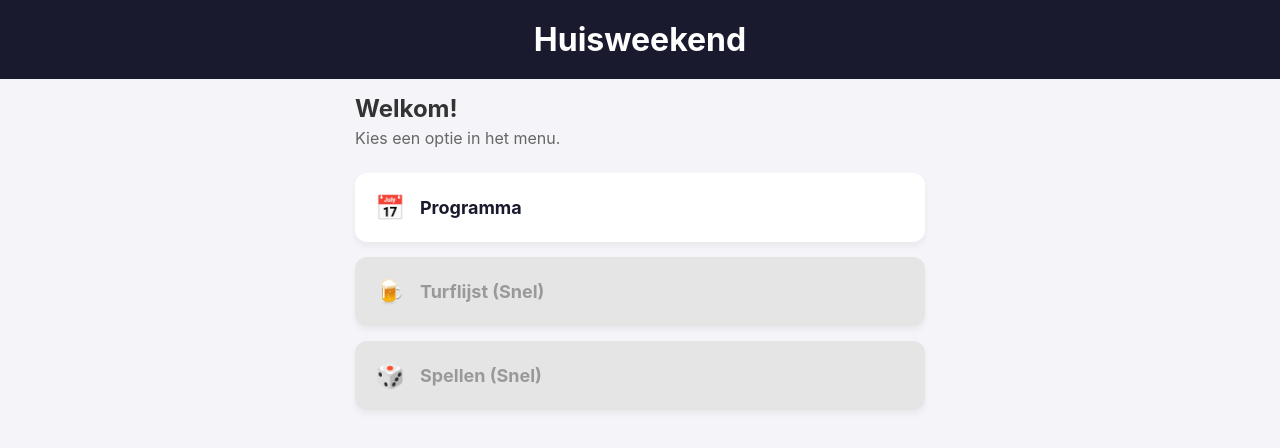
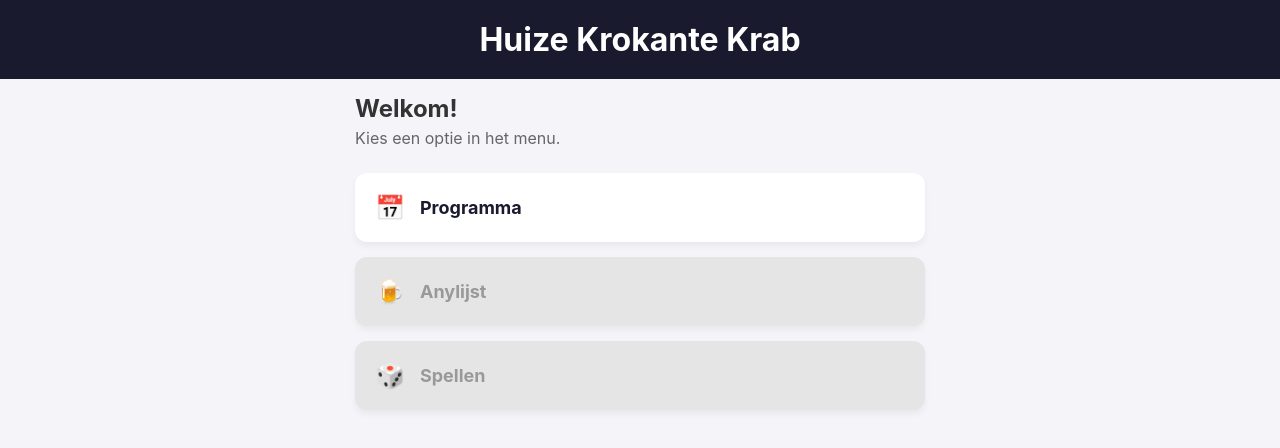
Before and after one commit to nielsvandergoot-sudo/huizekrokantekrab, a plain HTML site: page index.html in a window 1280 px wide. Drawn offline with Linux system fonts and the light colour scheme.

Commit message:
added functionalies

```diff
--- a/index.html
+++ b/index.html
@@ -3,19 +3,19 @@
 <head>
     <meta charset="UTF-8">
     <meta name="viewport" content="width=device-width, initial-scale=1.0, maximum-scale=1.0, user-scalable=no">
-    <title>Huisweekend</title>
+    <title>Huize Krokante Krab</title>
 
     <link rel="manifest" href="manifest.json">
     <meta name="apple-mobile-web-app-capable" content="yes">
     <meta name="apple-mobile-web-app-status-bar-style" content="black-translucent">
-    <meta name="apple-mobile-web-app-title" content="Huisweekend">
+    <meta name="apple-mobile-web-app-title" content="Huize Krokante Krab">
     <link rel="apple-touch-icon" href="icon.png">
 
     <link rel="stylesheet" href="style.css">
 </head>
 <body>
     <header>
-        <h1 id="app-title">Huisweekend</h1>
+        <h1 id="app-title">Huize Krokante Krab</h1>
     </header>
 
     <main>
@@ -34,11 +34,11 @@
                 <!-- Alvast wat placeholders voor latere features -->
                 <button class="menu-btn disabled">
                     <span class="icon">🍺</span>
-                    Turflijst (Snel)
+                    Anylijst
                 </button>
                 <button class="menu-btn disabled">
                     <span class="icon">🎲</span>
-                    Spellen (Snel)
+                    Spellen
                 </button>
             </div>
         </section>
--- a/sw.js
+++ b/sw.js
@@ -1,4 +1,4 @@
-const CACHE_NAME = 'huisweekend-v2'; // Verhoog dit naar v2, v3 etc. als je de HTML of CSS aanpast
+const CACHE_NAME = 'huizekrokantekrab-v2'; // Verhoog dit naar v2, v3 etc. als je de HTML of CSS aanpast
 const ASSETS_TO_CACHE = [
     './',
     './index.html',
```
